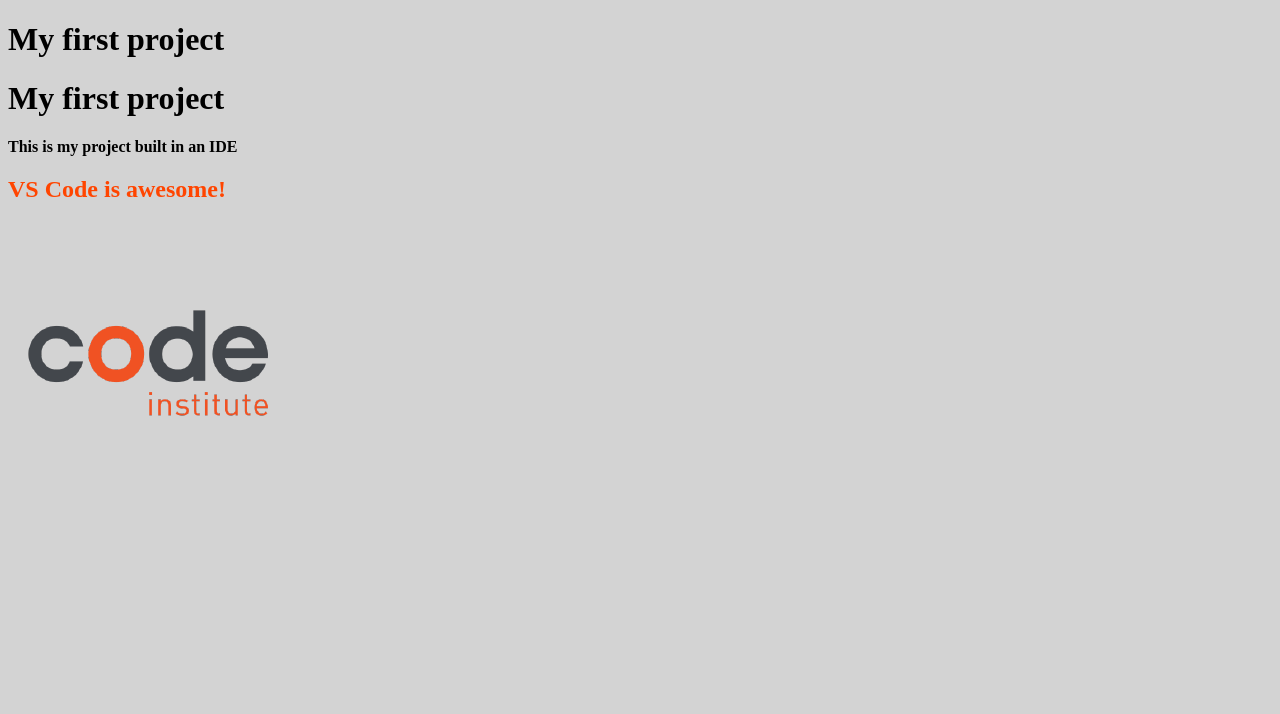
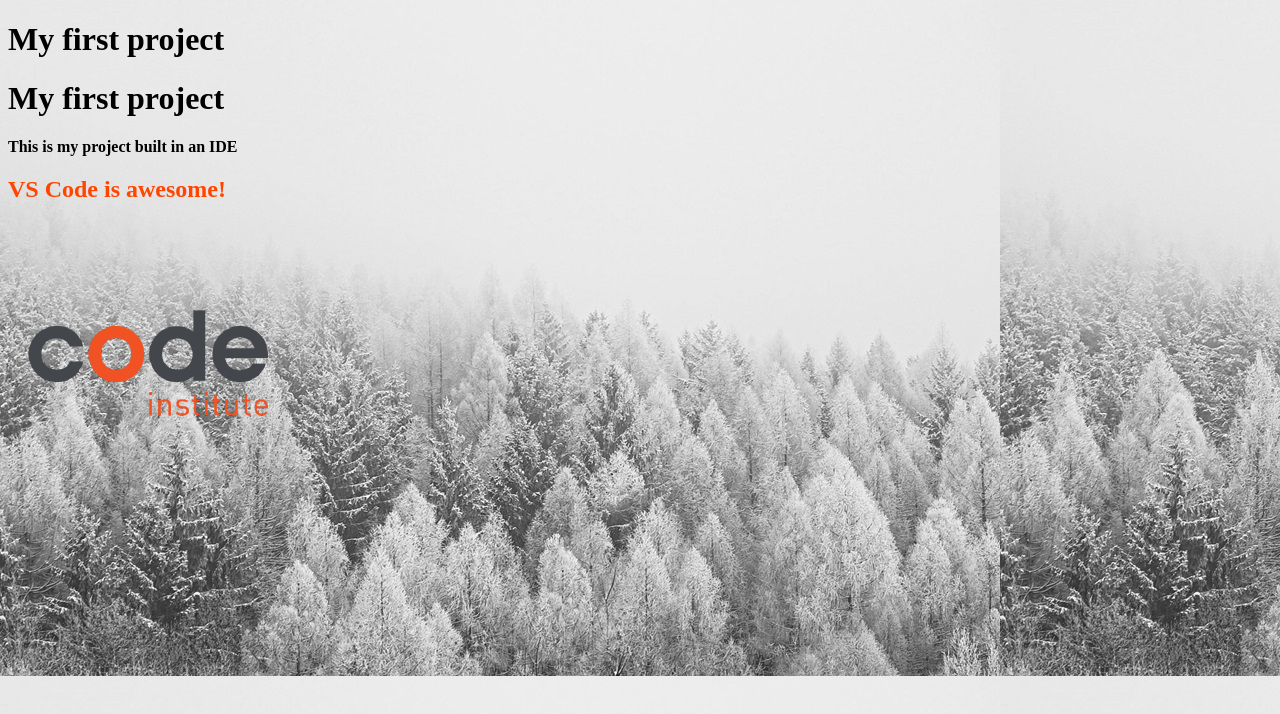
Before and after one commit to ByteNadeem/my-first-project, a plain HTML site: page index.html in a window 1280 px wide. Drawn offline with Linux system fonts and the light colour scheme; the site is published under a folder, as on GitHub Pages, so addresses that start at the root find nothing.

Commit message:
Changed file path

```diff
--- a/assets/css/styles.css
+++ b/assets/css/styles.css
@@ -5,7 +5,7 @@
 
 body {
     background-color: lightgrey;
-    background-image: url("/assets/images/background-img.jpg");
+    background-image: url(../images/background-img.jpg);
 
 }
 p {
```
